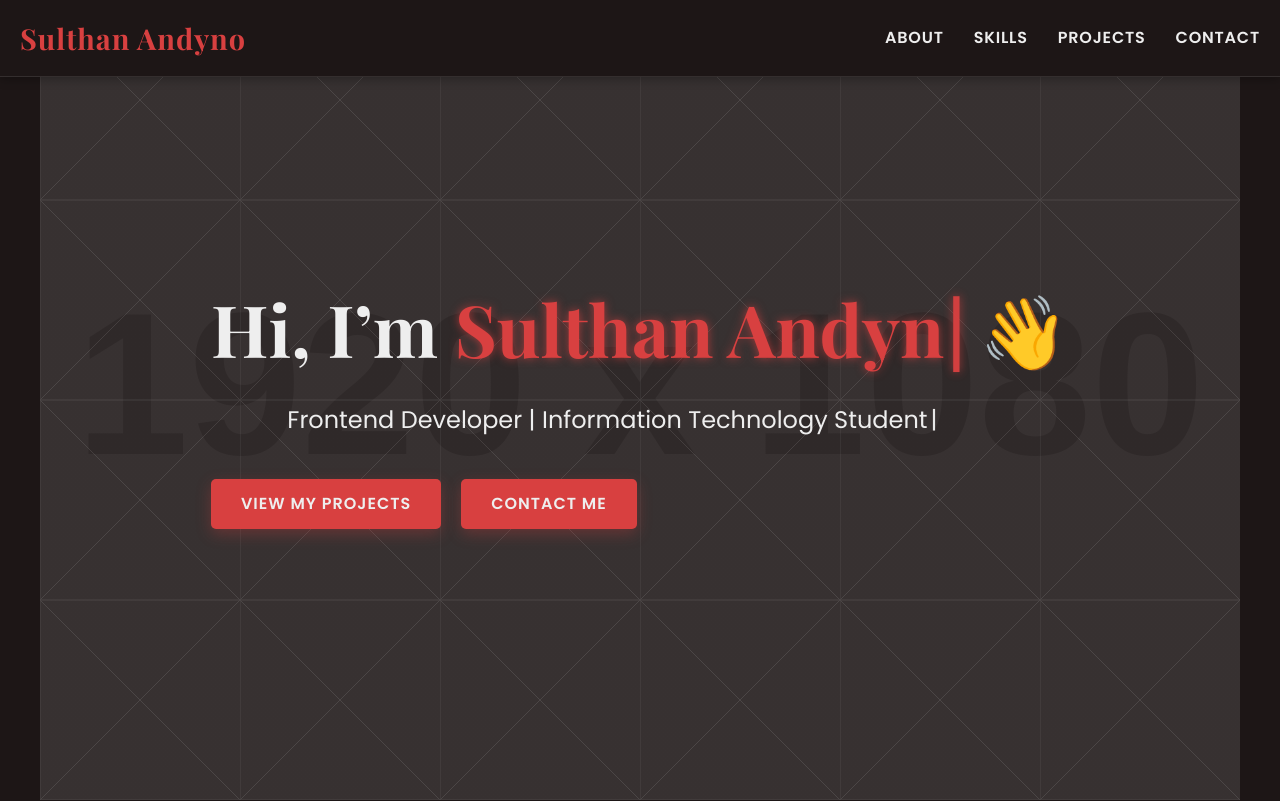
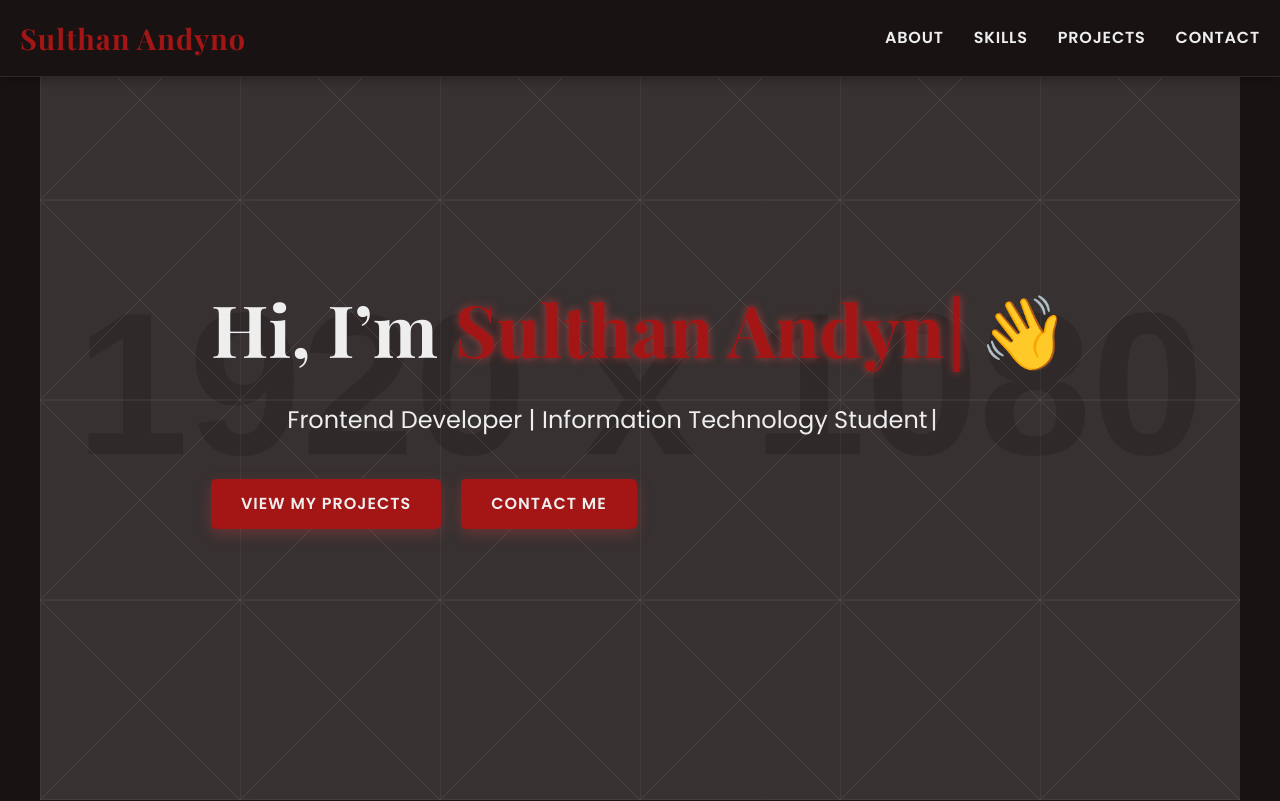
Before and after one commit to SulthanAndyno/Hello-Project---103062400023---Sulthan-Hafizh-Andyno, a React (Create React App) app: page / in a window 1280 px wide. Shown: the top 801 px of the page. Built offline with nearby package versions, Linux system fonts and the light colour scheme.

Commit message:
menamambah detail pada index.css

```diff
--- a/src/index.css
+++ b/src/index.css
@@ -2,9 +2,9 @@
 @import url('https://fonts.googleapis.com/css2?family=Poppins:wght@300;400;600;700&family=Playfair+Display:wght@700&display=swap');
 
 :root {
-  --color-darkest: #1D1616;
-  --color-dark-red: #8E1616;
-  --color-bright-red: #D84040;
+  --color-darkest: #191212;
+  --color-dark-red: #8a0f0f;
+  --color-bright-red: #a41515;
   --color-light-grey: #EEEEEE;
 }
 
```
